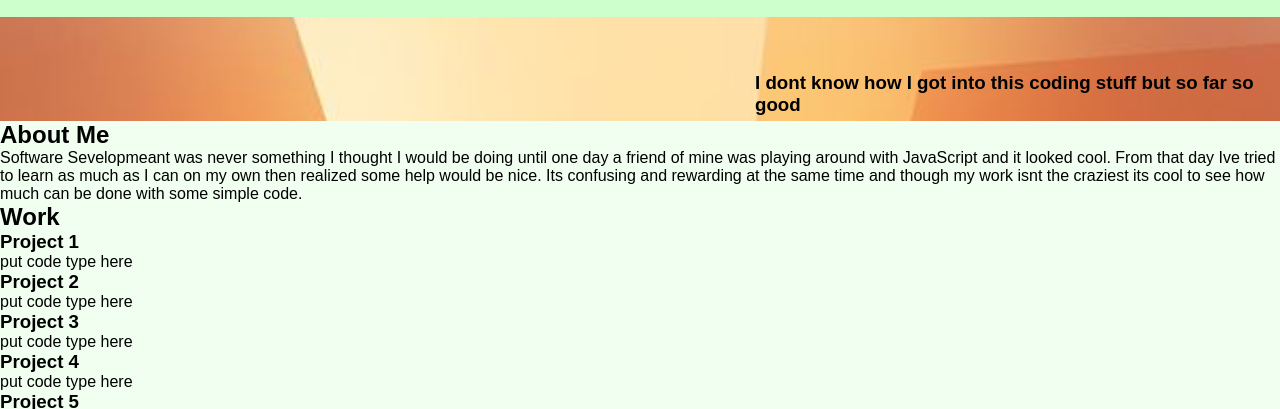
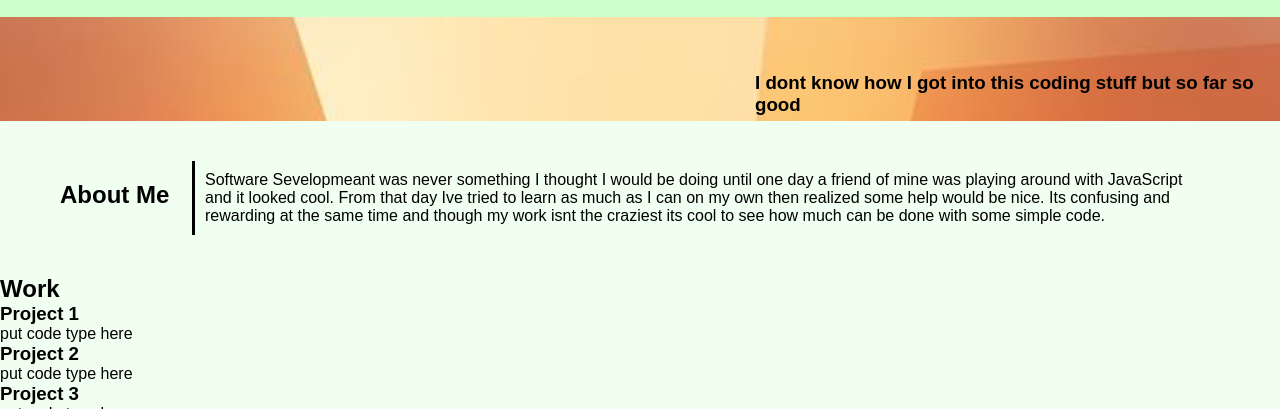
Before and after one commit to AbyDiaz/my-portfolio, a plain HTML site: page index.html in a window 1280 px wide. Shown: the part 120-529 px from the top of the page. Drawn offline with Linux system fonts and the light colour scheme.

Commit message:
finished about me section

```diff
--- a/assets/styles.css
+++ b/assets/styles.css
@@ -72,3 +72,26 @@ header nav ul li a {
     padding-left: 750px;
     padding-top: 50px;
 }
+
+/*hero end*/
+
+/*about me section*/
+
+.about-me {
+    padding: 20px;
+    margin: 20px;
+}
+
+.about-me h2 {
+    margin: 10px;
+    padding: 10px;
+    float: left;
+}
+
+.about-me p {
+    margin: 0px 45px 0px 152px;
+    padding: 10px;
+    border-left-style: solid;
+}
+
+/*end about me section*/
--- a/index.html
+++ b/index.html
@@ -38,7 +38,7 @@
     </section>
 
     <!--this will be the about me section-->
-    <section id="about-me">
+    <section id="about-me" class="about-me">
         <h2>About Me</h2>
         <p>
             Software Sevelopmeant was never something I thought I would be doing
```
